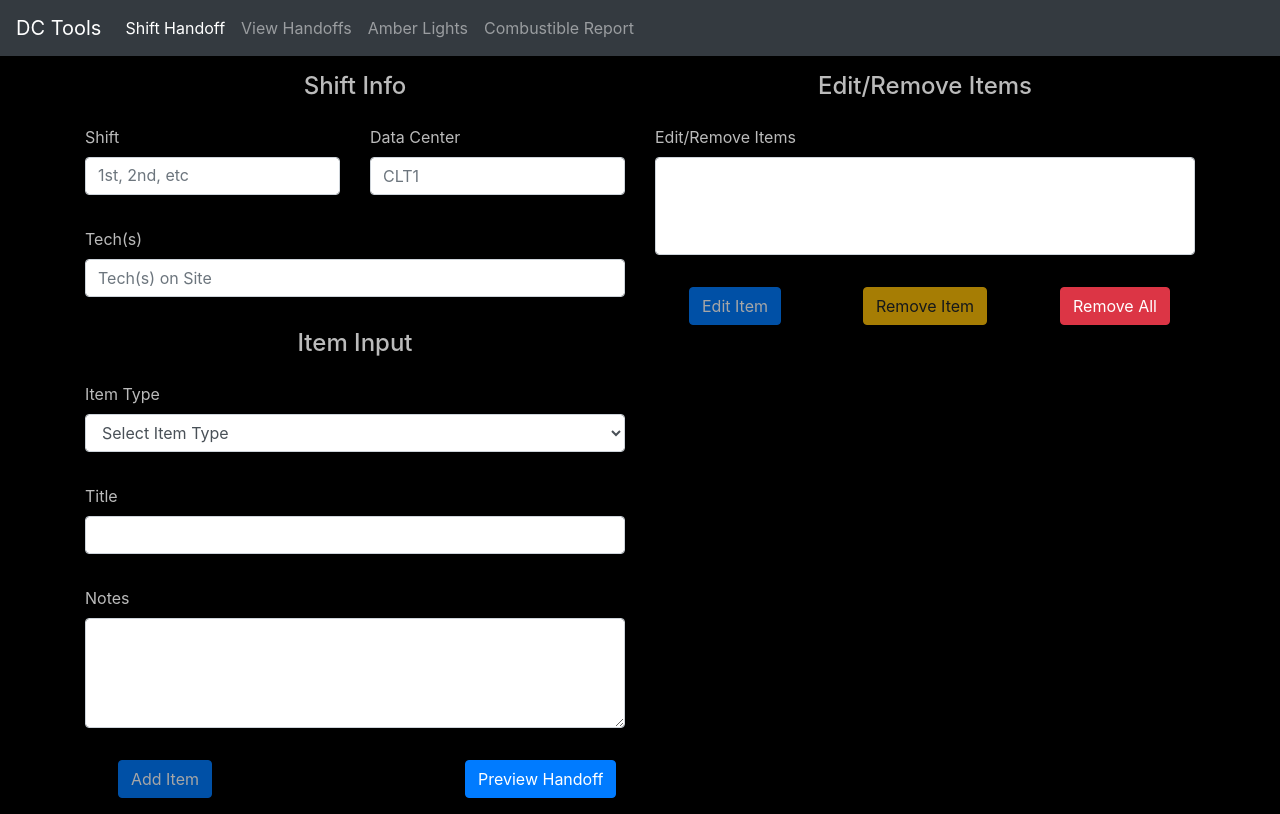
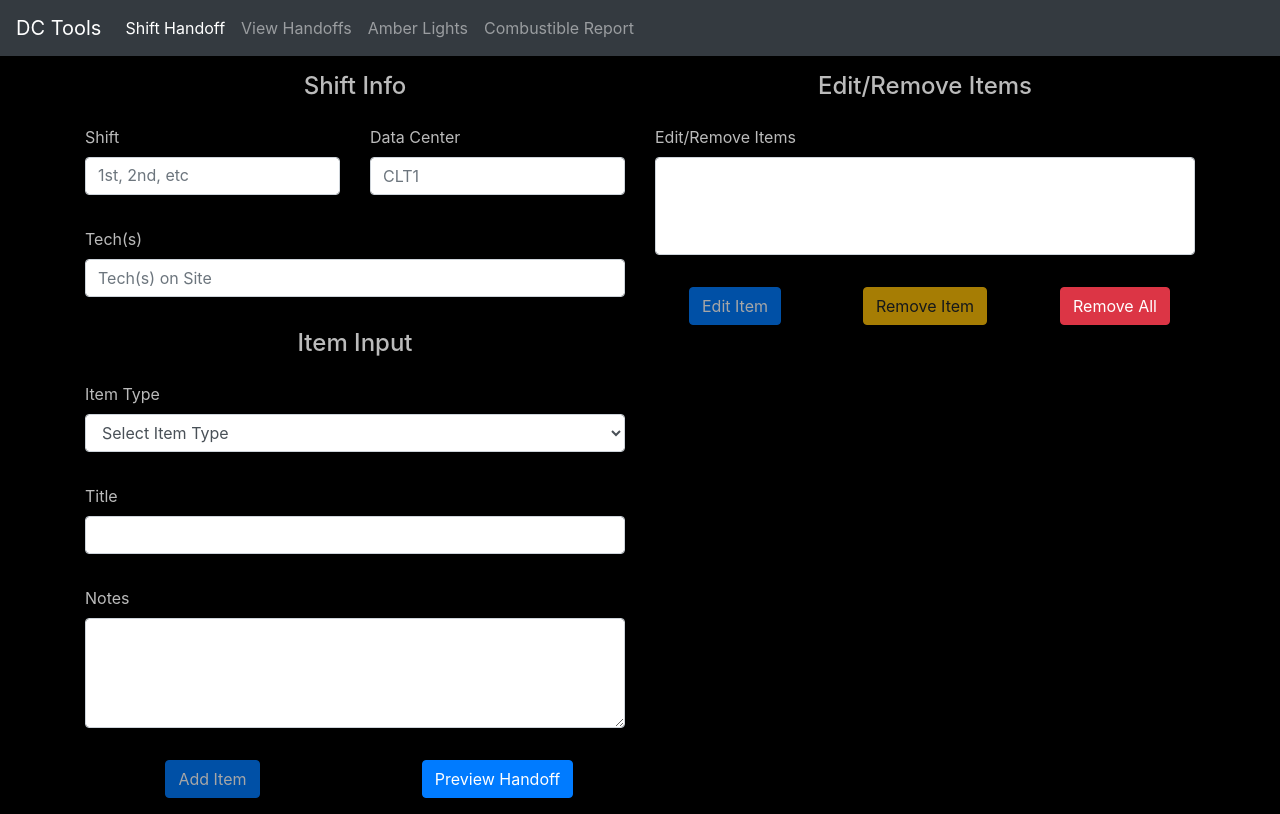
Before and after one commit to GregoryDesmarais/dcTools, a React (Create React App) app in the folder client/: page /handoff in a window 1280 px wide. Built offline with nearby package versions, Linux system fonts and the light colour scheme.

Commit message:
Tweaks to "Preview Handoff" positioning.

```diff
--- a/client/src/pages/Handoff/index.js
+++ b/client/src/pages/Handoff/index.js
@@ -253,11 +253,9 @@ class Handoff extends Component {
                                 <Col className="text-center">
                                     <Button variant="primary" type="submit" onClick={this.addItem} disabled={!enable}>Add Item</Button>
                                 </Col>
-                                <Col lg={4} />
-                                <Col>
-                                    <Button onClick={this.showPreview}>Preview Handoff</Button>
-                                </Col>
-                                <Col lg={4} />
+                                    <Col className="text-center">
+                                        <Button onClick={this.showPreview}>Preview Handoff</Button>
+                                    </Col>
                             </Row>
                         </Form>
                     </Col>
```
